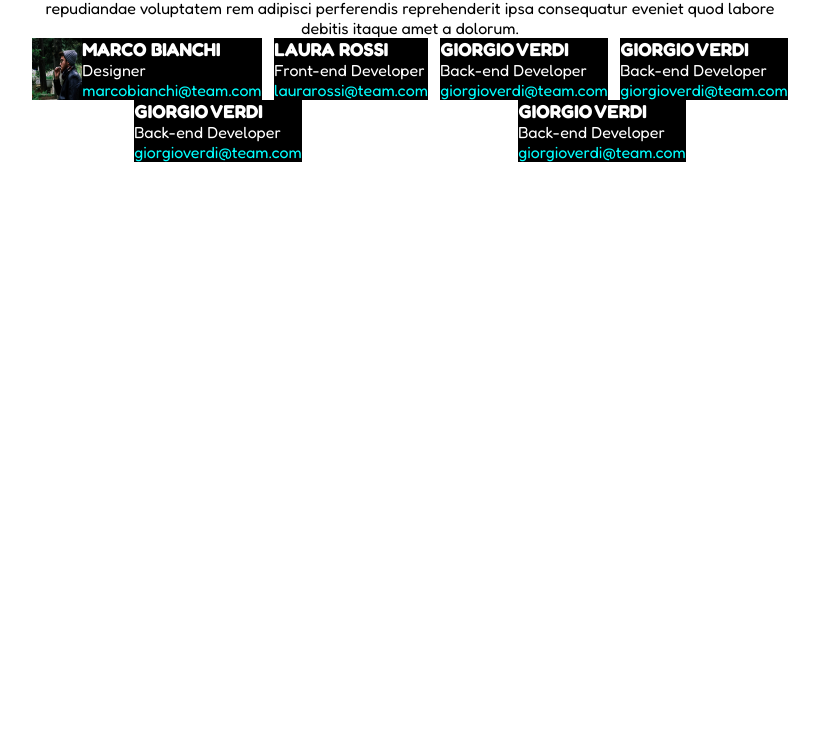
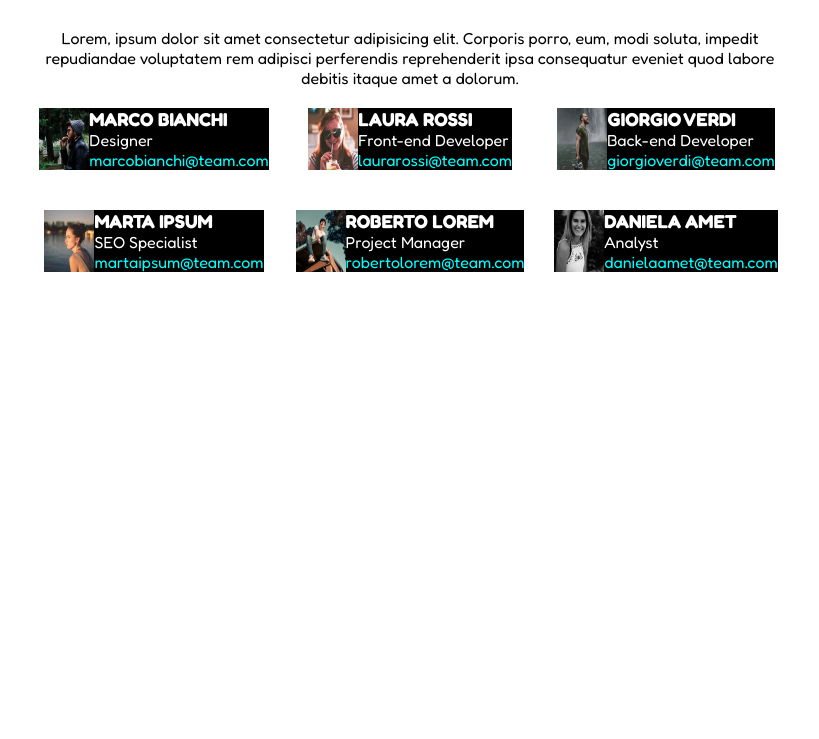
Before and after one commit to matteocovetti/html-css-flex-cards, a plain HTML site: page index.html in a window 1280 px wide. Shown: the part 61-800 px from the top of the page, without its empty margins (230-1049 px from the left). Drawn offline with Linux system fonts and the light colour scheme.

Commit message:
aggiunte immagini

```diff
--- a/index.html
+++ b/index.html
@@ -21,39 +21,54 @@
     <main class="container">
         <div class="container-flex">
             <div class="item item-flex">
-            <img src="img/male1.png" alt="">
+                <img src="img/male1.png" alt="marco bianchi">
                 <ul>
                     <li><h3>MARCO BIANCHI</h3></li>
                     <li>Designer</li>
                     <li><a href="#">marcobianchi@team.com</a></li>
                 </ul>
             </div>
+            <div class="item item-flex">
+                <img src="img/female1.png" alt="laura rossi">
                 <ul>
                     <li><h3>LAURA ROSSI</h3></li>
                     <li>Front-end Developer</li>
                     <li><a href="#">laurarossi@team.com</a></li>
                 </ul>
-            <ul>
-                <li><h3>GIORGIO VERDI</h3></li>
-                <li>Back-end Developer</li>
-                <li><a href="#">giorgioverdi@team.com</a></li>
-            </ul>
-            <ul>
-                <li><h3>GIORGIO VERDI</h3></li>
-                <li>Back-end Developer</li>
-                <li><a href="#">giorgioverdi@team.com</a></li>
-            </ul>
-            <ul>
-                <li><h3>GIORGIO VERDI</h3></li>
-                <li>Back-end Developer</li>
-                <li><a href="#">giorgioverdi@team.com</a></li>
-            </ul>
+            </div>
+            <div class="item item-flex">
+                <img src="img/male2.png" alt="giorgio verdi">
                 <ul>
                     <li><h3>GIORGIO VERDI</h3></li>
                     <li>Back-end Developer</li>
                     <li><a href="#">giorgioverdi@team.com</a></li>
                 </ul>
             </div>
+            <div class="item item-flex">
+                <img src="img/female2.png" alt="marta ipsum">
+                <ul>
+                    <li><h3>MARTA IPSUM</h3></li>
+                    <li>SEO Specialist</li>
+                    <li><a href="#">martaipsum@team.com</a></li>
+                </ul>
+            </div>
+            <div class="item item-flex">
+                <img src="img/male3.png" alt="roberto lorem">
+                <ul>
+                    <li><h3>ROBERTO LOREM</h3></li>
+                    <li>Project Manager</li>
+                    <li><a href="#">robertolorem@team.com</a></li>
+                </ul>
+            </div>
+            <div class="item item-flex">
+                <img src="img/female3.png" alt="daniela amet">
+                <ul>
+                    <li><h3>DANIELA AMET</h3></li>
+                    <li>Analyst</li>
+                    <li><a href="#">danielaamet@team.com</a></li>
+                </ul>
+            </div>
+        </div>
     </main>
     <!-- fine main -->
 </body>
--- a/style.css
+++ b/style.css
@@ -9,11 +9,17 @@ body{
     font-family: 'Fredoka', sans-serif;
 
 }
+/*
+main{
+    padding-top: 50px;
+}
+*/
 p{
     text-align: center;
 }
 h1{
     text-align: center;
+    margin-bottom: 50px;
 }
 ul{
     list-style: none;
@@ -41,6 +47,11 @@ li{
     flex-wrap: wrap;
 }
 /* item */
+.item{
+    width: 32%;
+    padding: 20px;
+
+}
 .item img{
     width: 50px;
 }
```
Lines whose indentation alone changed are shown as unchanged.
